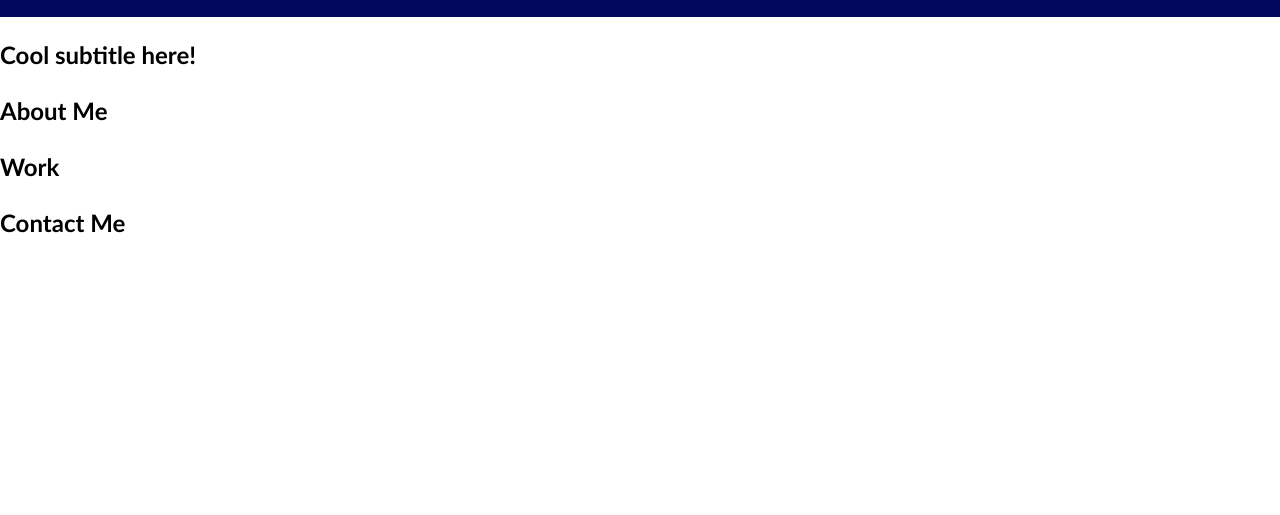
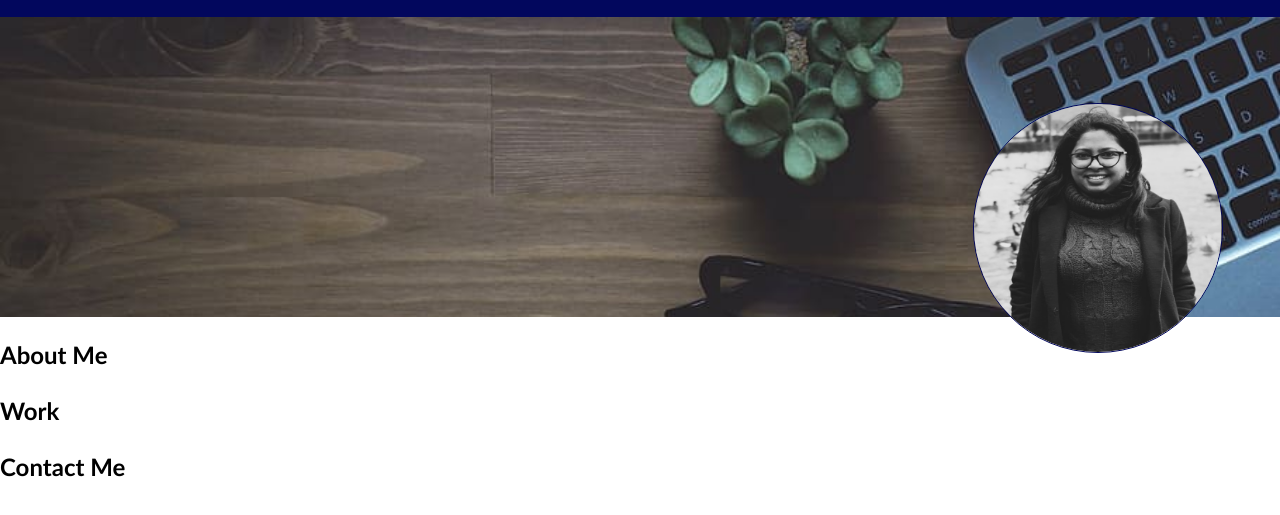
Before and after one commit to Rinkal-M-Patel/Rinkal_portfolio, a plain HTML site: page index.html in a window 1280 px wide. Shown: the part 105-620 px from the top of the page. Drawn offline with Linux system fonts and the light colour scheme.

Commit message:
add hero banner

```diff
--- a/css/style.css
+++ b/css/style.css
@@ -98,6 +98,35 @@ header {
 
   cursor: pointer;
 
-  color: #4db0b1;
+  color: #02075d;
 
   }
+  .hero-banner {
+
+    width: 100%;
+
+    height: 300px;
+
+    display: flex;
+
+    justify-content: flex-end;
+
+    align-items: flex-end;
+
+    background: url("../images/hero_bg.jpg");
+    background-size: cover;
+    position: relative;
+
+    }
+
+  .my-image{
+    width: 250px;
+
+    height: 250px;
+    border: 1px solid #02075d;
+
+    border-radius: 50%;
+    position: absolute;
+    bottom: -36px;
+    right: 57px;
+  }
--- a/index.html
+++ b/index.html
@@ -26,7 +26,7 @@
   <!-- hero banner -->
   <section class="hero-banner">
     <div>
-      <h2>Cool subtitle here!</h2>
+      <img src="./images/me.png" class="my-image" alt="rinkal picture"/>
     </div>
   </section>
 
```
Also changed, not shown: images/02-portfolio-1.jpg (deleted), images/02-portfolio-2.jpg (deleted), images/02-portfolio-3.jpg (deleted), images/02-portfolio-4.jpg (deleted), images/02-run-buddy.jpg (deleted), images/hero_bg.jpg (added), images/me.png (added), images/portfolio_1.png (added), images/sass.png (added), 4 other files.
